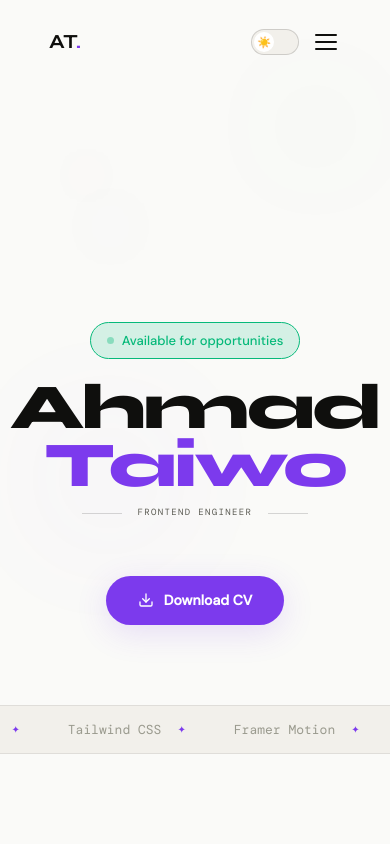
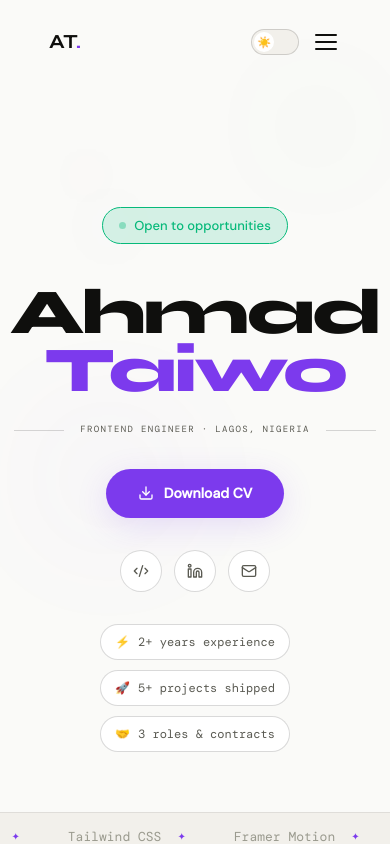
Before and after one commit to Solataiwo-15/ahmadtaiwo, a Next.js app: page / in a window 390 px wide. Shown: the top 844 px of the page. Built offline with nearby package versions, Linux system fonts and the light colour scheme.

Commit message:
feat: fixed social dock on desktop, inline social icons on mobile/tablet, typographic hero redesign, CV download button

```diff
--- a/src/components/Hero.tsx
+++ b/src/components/Hero.tsx
@@ -3,7 +3,8 @@
 import { useEffect, useState, useRef } from "react";
 import { motion } from "framer-motion";
 import type { Variants } from "framer-motion";
-import { Download } from "lucide-react";
+import { Download, Code2, Mail } from "lucide-react";
+import { data } from "@/lib/data";
 
 function useIsDesktop() {
   const [isDesktop, setIsDesktop] = useState(false);
@@ -75,7 +76,7 @@ export default function Hero() {
         style={{
           maxWidth: 1152,
           margin: "0 auto",
-          padding: "32px 24px 48px",
+          padding: "24px 24px 60px",
           position: "relative",
           zIndex: 1,
           width: "100%",
@@ -96,7 +97,7 @@ export default function Hero() {
           }}
         >
           {/* Status badge */}
-          <motion.div variants={item} style={{ marginBottom: 20 }}>
+          <motion.div variants={item} style={{ marginBottom: 40 }}>
             <span
               style={{
                 display: "inline-flex",
@@ -121,12 +122,12 @@ export default function Hero() {
                   animation: "pulse 2s ease-in-out infinite",
                 }}
               />
-              Available for opportunities
+              Open to opportunities
             </span>
           </motion.div>
 
           {/* Giant name */}
-          <motion.div variants={item} style={{ marginBottom: 12 }}>
+          <motion.div variants={item} style={{ marginBottom: 24 }}>
             <h1
               style={{
                 fontFamily: "var(--font-display)",
@@ -152,7 +153,7 @@ export default function Hero() {
               display: "flex",
               alignItems: "center",
               gap: 16,
-              marginBottom: 56,
+              marginBottom: 32,
               width: "100%",
               justifyContent: "center",
             }}
@@ -160,7 +161,7 @@ export default function Hero() {
             <div
               style={{
                 flex: 1,
-                maxWidth: 40,
+                maxWidth: 50,
                 height: 1,
                 background: "var(--border-strong)",
                 flexShrink: 1,
@@ -176,12 +177,12 @@ export default function Hero() {
                 whiteSpace: "nowrap",
               }}
             >
-              Frontend Engineer
+              Frontend Engineer · Lagos, Nigeria
             </span>
             <div
               style={{
                 flex: 1,
-                maxWidth: 40,
+                maxWidth: 50,
                 height: 1,
                 background: "var(--border-strong)",
                 flexShrink: 1,
@@ -192,7 +193,7 @@ export default function Hero() {
           {/* CV Button */}
           <motion.div variants={item} style={{ marginBottom: 32 }}>
             <a
-              href="/AhmadTaiwo.pdf"
+              href="/cv.pdf"
               target="_blank"
               rel="noopener noreferrer"
               style={{
@@ -228,8 +229,97 @@ export default function Hero() {
             </a>
           </motion.div>
 
+          {/* Inline socials — mobile/tablet only */}
+          {!isDesktop && (
+            <motion.div
+              variants={item}
+              style={{
+                display: "flex",
+                alignItems: "center",
+                gap: 12,
+                marginBottom: 32,
+              }}
+            >
+              {[
+                {
+                  href: data.github,
+                  label: "GitHub",
+                  icon: null,
+                  isLinkedIn: false,
+                  isGithub: true,
+                },
+                {
+                  href: data.linkedin,
+                  label: "LinkedIn",
+                  icon: null,
+                  isLinkedIn: true,
+                  isGithub: false,
+                },
+                {
+                  href: `mailto:${data.email}`,
+                  label: "Email",
+                  icon: Mail,
+                  isLinkedIn: false,
+                  isGithub: false,
+                },
+              ].map(({ href, label, icon: Icon, isLinkedIn, isGithub }) => (
+                <a
+                  key={label}
+                  href={href}
+                  target="_blank"
+                  rel="noopener noreferrer"
+                  aria-label={label}
+                  style={{
+                    width: 42,
+                    height: 42,
+                    borderRadius: "50%",
+                    display: "flex",
+                    alignItems: "center",
+                    justifyContent: "center",
+                    border: "1px solid var(--border-strong)",
+                    color: "var(--text-secondary)",
+                    background: "var(--bg-card)",
+                    transition: "all 0.2s ease",
+                    textDecoration: "none",
+                  }}
+                  onMouseEnter={(e) => {
+                    e.currentTarget.style.borderColor = "var(--accent-1)";
+                    e.currentTarget.style.color = "var(--accent-1)";
+                    e.currentTarget.style.transform = "translateY(-2px)";
+                  }}
+                  onMouseLeave={(e) => {
+                    e.currentTarget.style.borderColor = "var(--border-strong)";
+                    e.currentTarget.style.color = "var(--text-secondary)";
+                    e.currentTarget.style.transform = "translateY(0)";
+                  }}
+                >
+                  {isLinkedIn ? (
+                    <svg
+                      width="16"
+                      height="16"
+                      viewBox="0 0 24 24"
+                      fill="none"
+                      stroke="currentColor"
+                      strokeWidth="2"
+                      strokeLinecap="round"
+                      strokeLinejoin="round"
+                    >
+                      <path d="M16 8a6 6 0 0 1 6 6v7h-4v-7a2 2 0 0 0-2-2 2 2 0 0 0-2 2v7h-4v-7a6 6 0 0 1 6-6z" />
+                      <rect x="2" y="9" width="4" height="12" />
+                      <circle cx="4" cy="4" r="2" />
+                    </svg>
+                  ) : isGithub ? (
+                    <Code2 size={16} />
+                  ) : Icon ? (
+                    <Icon size={16} />
+                  ) : null}
+                </a>
+              ))}
+            </motion.div>
+          )}
+
           {/* Stats pills */}
-          {/* <motion.div
+          <motion.div
             variants={item}
             style={{
               display: "flex",
@@ -262,7 +352,7 @@ export default function Hero() {
                 {text}
               </span>
             ))}
-          </motion.div> */}
+          </motion.div>
         </motion.div>
       </div>
 
```
